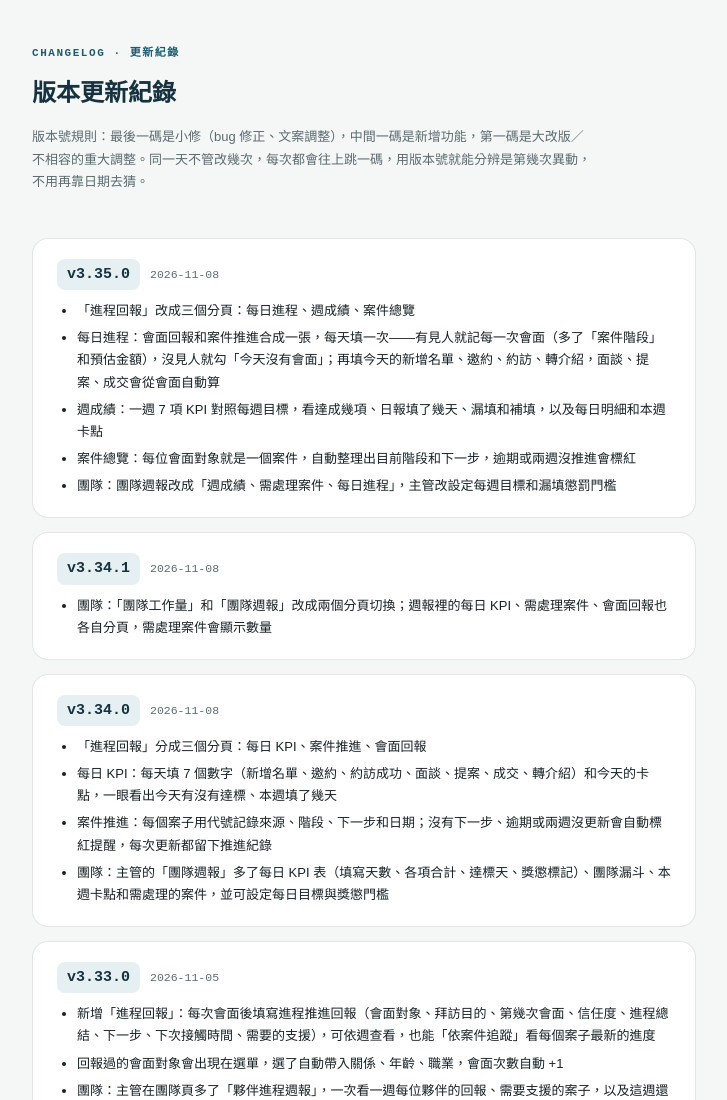
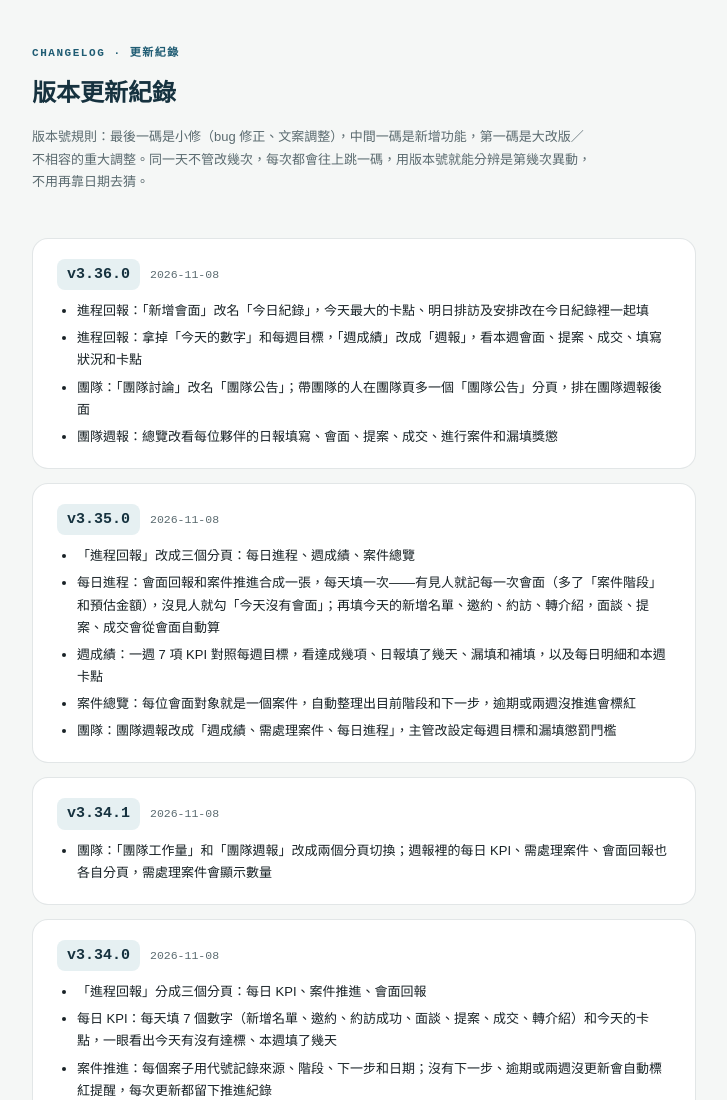
Before and after one commit to vicauria/vicauria.github.io, a plain HTML site: page changelog.html in a window 1280 px wide. Shown: the top 1100 px of the page, without its empty margins (276-1003 px from the left). Drawn offline with Linux system fonts and the light colour scheme.

Commit message:
Add files via upload

```diff
--- a/changelog.html
+++ b/changelog.html
@@ -70,6 +70,16 @@
   </div>
 
   <main>
+
+    <div class="entry">
+      <div class="entry-head"><span class="v-num">v3.36.0</span><span class="v-date">2026-11-08</span></div>
+      <ul>
+        <li>進程回報：「新增會面」改名「今日紀錄」，今天最大的卡點、明日排訪及安排改在今日紀錄裡一起填</li>
+        <li>進程回報：拿掉「今天的數字」和每週目標，「週成績」改成「週報」，看本週會面、提案、成交、填寫狀況和卡點</li>
+        <li>團隊：「團隊討論」改名「團隊公告」；帶團隊的人在團隊頁多一個「團隊公告」分頁，排在團隊週報後面</li>
+        <li>團隊週報：總覽改看每位夥伴的日報填寫、會面、提案、成交、進行案件和漏填獎懲</li>
+      </ul>
+    </div>
 
     <div class="entry">
       <div class="entry-head"><span class="v-num">v3.35.0</span><span class="v-date">2026-11-08</span></div>
--- a/progress-core.js
+++ b/progress-core.js
@@ -69,6 +69,7 @@
       nr.querySelector('.v').appendChild(el('em', 'pr-badge ' + nb.cls, nb.text));
     }
     row('需要支援', r.need_support, needsSupport(r.need_support) ? 'support' : '');
+    if(r.blocker) row('今天最大的卡點', r.blocker);
     if(r.tomorrow_plan) row('明日排訪及安排', r.tomorrow_plan);
     c.appendChild(rows);
 
--- a/xiaov-kb.js
+++ b/xiaov-kb.js
@@ -103,7 +103,7 @@ window.XIAOV_KB = [
 
 { id:'op-team-privacy', cat:'op', t:'我的客戶資料別人看得到嗎？',
   k:['隱私','看得到','別人看','主管看','安全','個資','保密','資料外洩'],
-  a:'看不到。財富地圖、客戶資料、個人行程、簽約、名單都只有你自己的帳號看得到。就算加入團隊，帶團隊的人也<b>只看得到統計數字</b>，看不到客戶姓名、筆記或問卷內容。唯一的例外是你自己在「進程回報」填的每日進程（會面紀錄、案件階段、每天的數字）：那是寫給團隊主管看的，主管可以在團隊頁看到（只能看、不能改）。' },
+  a:'看不到。財富地圖、客戶資料、個人行程、簽約、名單都只有你自己的帳號看得到。就算加入團隊，帶團隊的人也<b>只看得到統計數字</b>，看不到客戶姓名、筆記或問卷內容。唯一的例外是你自己在「進程回報」填的今日紀錄（會面、案件階段、卡點、明日安排）：那是寫給團隊主管看的，主管可以在團隊頁看到（只能看、不能改）。' },
 
 { id:'op-workload', cat:'op', t:'團隊工作量的燈號代表什麼？',
   k:['燈號','紅燈','黃燈','綠燈','工作量','監控','夥伴狀況'],
```
Also changed, not shown: workbench.html (+1 -1 lines).
